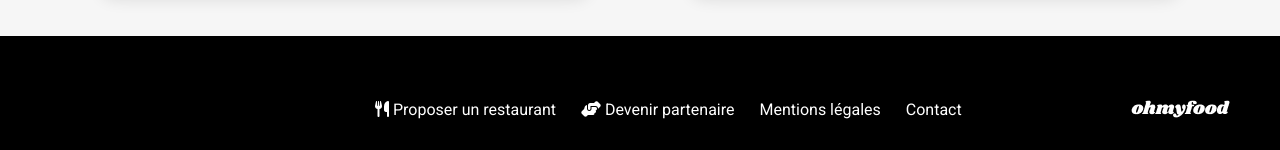
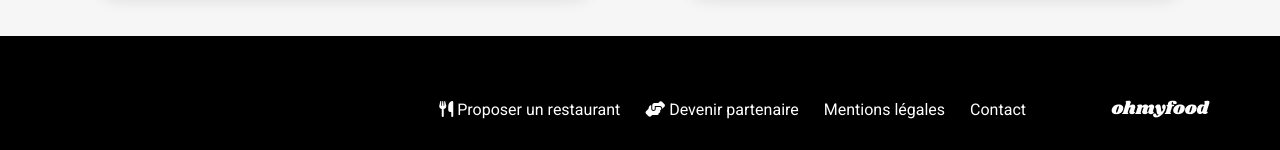
Before and after one commit to Elsa-san/Ohmyfood, a website: page index.html in a window 1280 px wide. Shown: the part 1263-1413 px from the top of the page. Drawn offline with Linux system fonts and the light colour scheme.

Commit message:
text overflow fix

```diff
--- a/sass/Layout/_footer.scss
+++ b/sass/Layout/_footer.scss
@@ -13,7 +13,7 @@ footer {
         @include desktop {
             float: right;
             margin-top: 64px;
-            margin-right: 50px;
+            margin-right: 70px;
         }
     }
 
@@ -23,7 +23,8 @@ footer {
             flex-direction: row;
             padding-top: 64px;
             margin-top: 0;
-            margin-left: 350px;
+            float: right;
+            margin-right: 60px;
 
         }
 
--- a/sass/Layout/_menu.scss
+++ b/sass/Layout/_menu.scss
@@ -157,14 +157,11 @@ main img {
 
     p,
     h3 {
-        max-width: 290px;
+        margin-right: 5px;
         overflow: hidden;
         white-space: nowrap;
         text-overflow: ellipsis;
 
-        @include desktop {
-            max-width: 500px;
-        }
     }
 
     &:hover {
@@ -183,7 +180,7 @@ main img {
 
         p,
         h3 {
-            max-width: 200px;
+            margin-right: 5px;
             overflow: hidden;
             white-space: nowrap;
             text-overflow: ellipsis;
```
Also changed, not shown: public/css/style.css, 1 other file.
